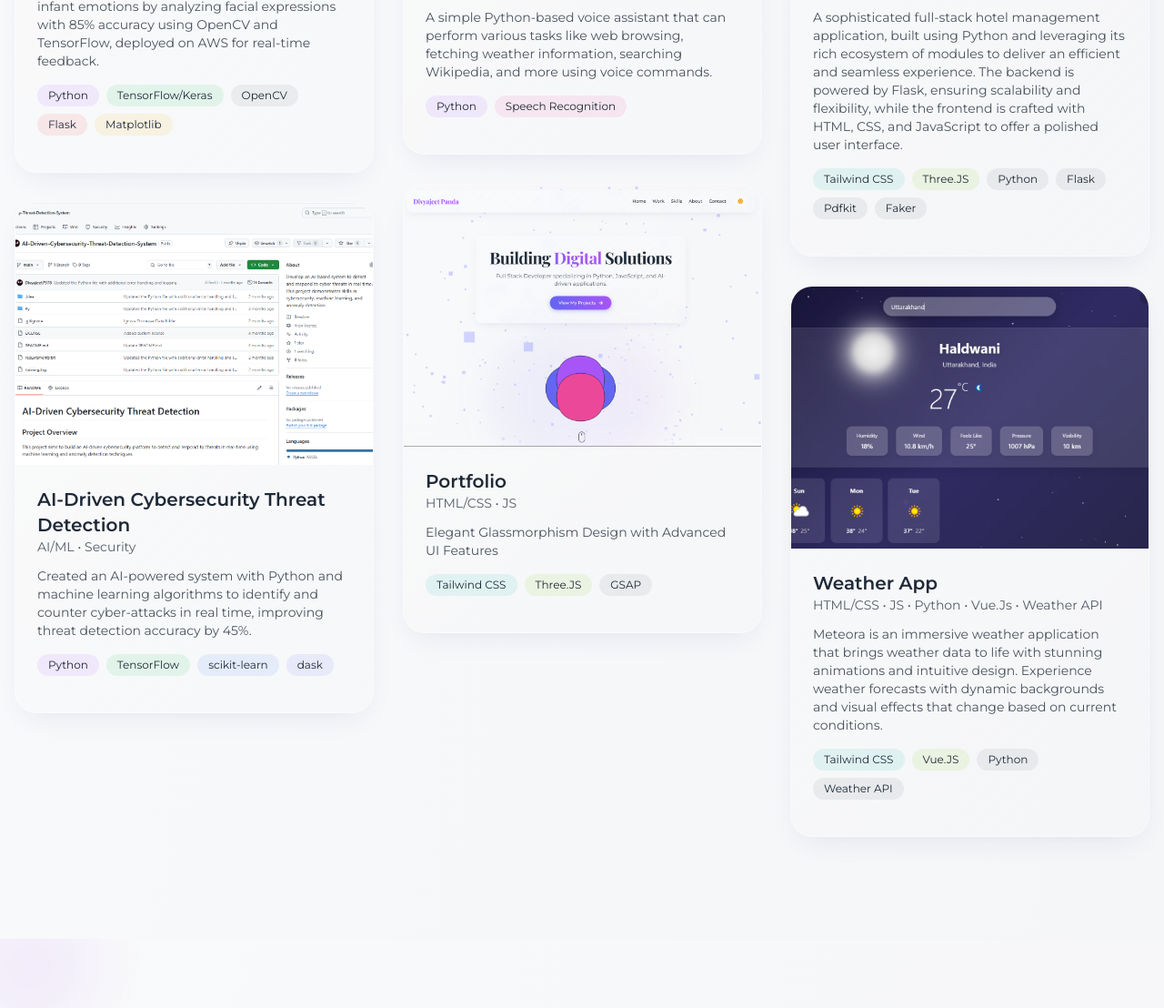
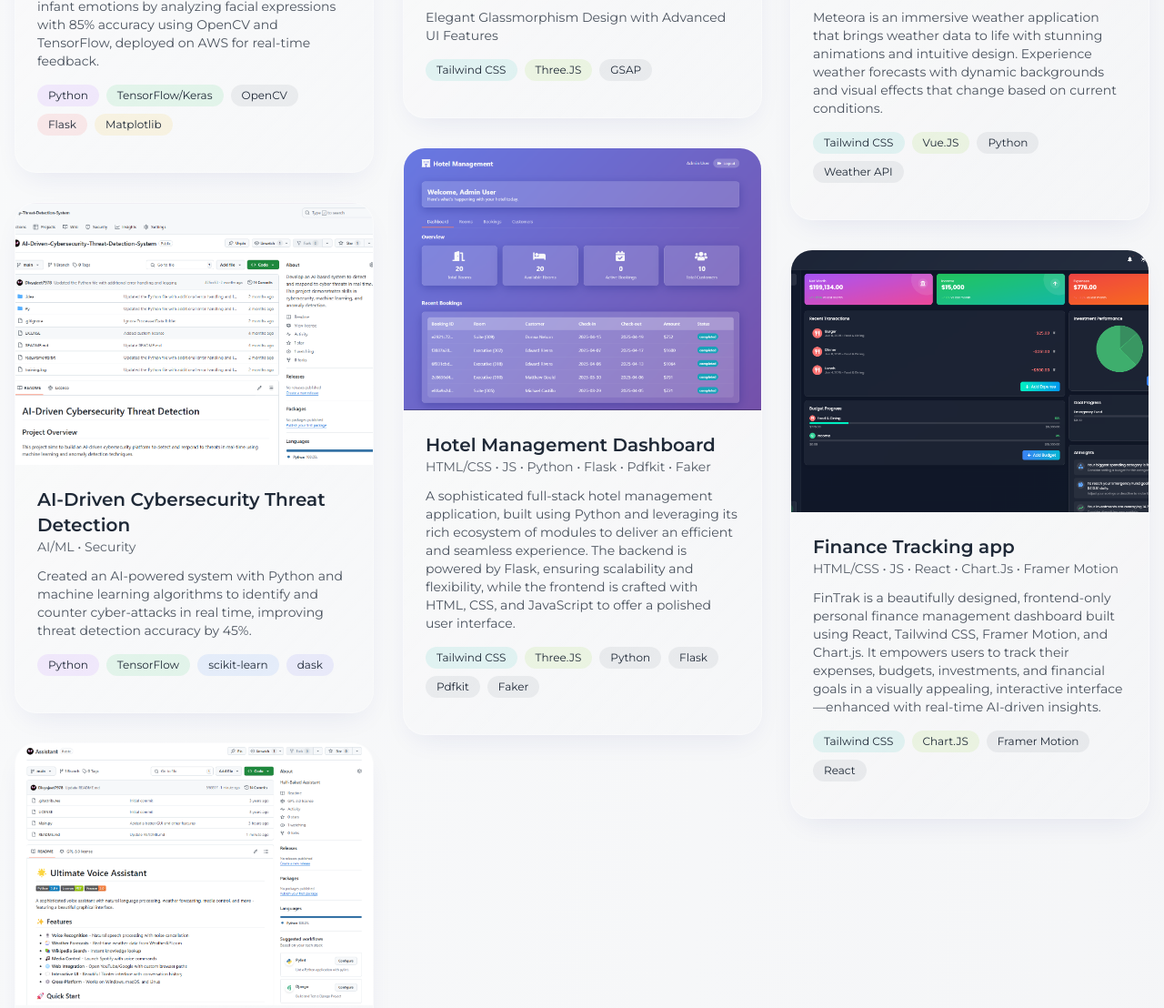
Before and after one commit to Divyajeet7978/Portfolio_Redesigned, a plain HTML site: page index.html in a window 1280 px wide. Shown: the part 2345-3453 px from the top of the page at 91% size. Drawn offline with nearby package versions, Linux system fonts and the light colour scheme; animation ran at ten frames a second.

Commit message:
Update index.html

```diff
--- a/index.html
+++ b/index.html
@@ -1315,6 +1315,39 @@
     </div>
 </div>
 
+				<!-- Project 6 - Web -->
+<div class="masonry-item animate-on-scroll" data-category-web style="animation-delay: 0.3s;">
+    <div class="glass-card p-0 overflow-hidden hover-multi-effect">
+        <div class="relative overflow-hidden h-72 group">
+            <a href="https://github.com/Divyajeet7978/FinTrak"
+               target="_blank"
+               rel="noopener noreferrer"
+               class="block h-full w-full">
+                <img src="img/FTD.png" alt="FinTrak"
+                     class="w-full h-full object-cover transition-transform duration-700 ease-in-out group-hover:scale-110">
+
+                <div class="absolute inset-0 bg-gradient-to-t from-black/60 to-transparent opacity-0 group-hover:opacity-100 transition-opacity duration-500 flex items-end p-6">
+                    <div class="translate-y-4 group-hover:translate-y-0 transition-transform duration-500">
+                        <h3 class="text-xl font-semibold text-white mb-1">FinTrak</h3>
+                        <p class="text-sm text-white/80">Made with React, Tailwind CSS & Chart.js</p>
+                    </div>
+                </div>
+            </a>
+        </div>
+        <div class="p-6">
+            <h3 class="text-xl font-semibold">Finance Tracking app</h3>
+            <p class="opacity-75 text-sm mb-3">HTML/CSS • JS • React • Chart.Js • Framer Motion</p>
+            <p class="opacity-80 mb-4 text-sm">FinTrak is a beautifully designed, frontend-only personal finance management dashboard built using React, Tailwind CSS, Framer Motion, and Chart.js. It empowers users to track their expenses, budgets, investments, and financial goals in a visually appealing, interactive interface—enhanced with real-time AI-driven insights.</p>
+            <div class="flex flex-wrap gap-2 mb-4">
+                <span class="text-xs px-3 py-1 bg-teal-500/10 text-teal rounded-full">Tailwind CSS</span>
+                <span class="text-xs px-3 py-1 bg-lime-500/10 text-lime rounded-full">Chart.JS</span>
+                <span class="text-xs px-3 py-1 bg-gray-500/10 text-gray rounded-full">Framer Motion</span>
+                <span class="text-xs px-3 py-1 bg-gray-500/10 text-gray rounded-full">React</span>
+            </div>
+        </div>
+    </div>
+</div>
+
     </section>
 
     <!-- Skills Section -->
```
